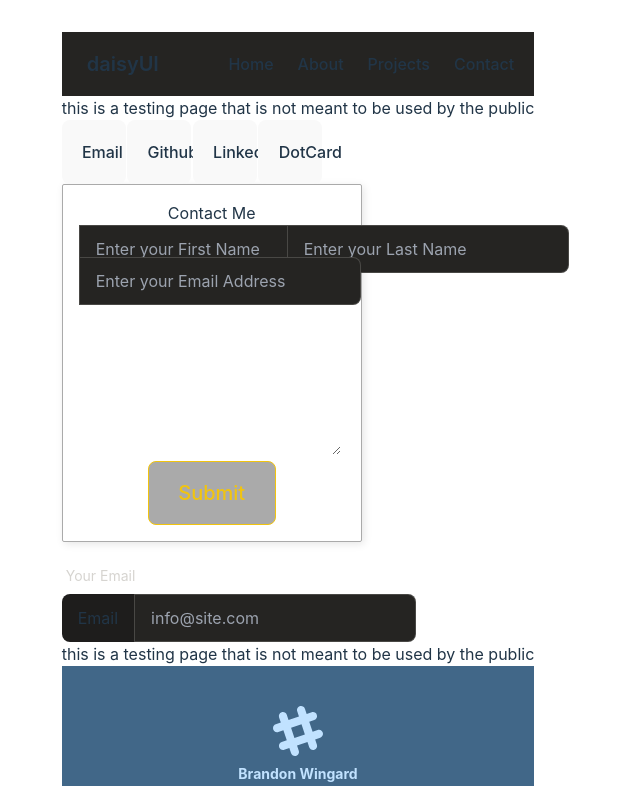
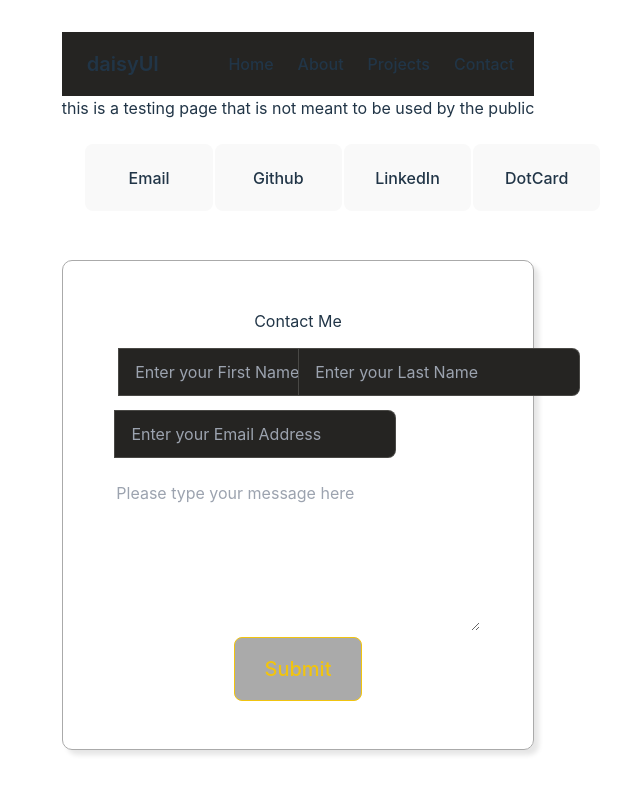
Before and after one commit to AegisSSC/Portfolio-Webstie, a Svelte app in the folder portfolio/: page / in a window 1280 px wide. Shown: the top 786 px of the page, without its empty margins (342-982 px from the left). Built offline with nearby package versions, Linux system fonts and the light colour scheme.

Commit message:
Adjusting Styles

```diff
--- a/portfolio/src/lib/Box.svelte
+++ b/portfolio/src/lib/Box.svelte
@@ -6,11 +6,11 @@
 <!-- !TODO Stylize -->
 <style>
 	.box {
-		width: 300px;
+		width: 100%;
 		border: 1px solid #aaa;
-		border-radius: 2px;
-		box-shadow: 2px 2px 8px rgba(0,0,0,0.1);
-		padding: 1em;
-		margin: 0 0 1em 0;
+		border-radius: 10px;
+		box-shadow: 5px 5px 5px rgba(0,0,0,0.1);
+		padding: 3em;
+		margin: 3em 0 3em 0;
 	}
 </style>
--- a/portfolio/src/lib/ContactForm.svelte
+++ b/portfolio/src/lib/ContactForm.svelte
@@ -8,10 +8,11 @@
 	import Box from './Box.svelte';
 import CustomButton from './CustomButton.svelte';
 </script>
+
 <Box>
 	<h2> Contact Me </h2>
 	<div class = "Info">
-		<div class="form-control">
+		<div class="form-control w-full">
 			<label class="input-group">
 			  <input bind:value={Fname} placeholder="Enter your First Name" class="input input-bordered" />
 			</label>
@@ -24,10 +25,11 @@ import CustomButton from './CustomButton.svelte';
 		  </div>
 
 	</div>
+
 	<div class = "Contact">
-		<div class="form-control">
+		<div class="flex form-control w-full">
 			<label class="input-group">
-			  <input bind:value={Email} placeholder="Enter your Email Address" class="input input-bordered" />
+			  <input bind:value={Email} placeholder="Enter your Email Address" class="input input-bordered min-w-max" />
 			</label>
 		  </div>
 	</div>
@@ -43,20 +45,19 @@ import CustomButton from './CustomButton.svelte';
 <style>
 	.Info {
 			display: grid;
+			padding: 2%;
+			margin: 2% 0 0 0;
 			grid-template-columns: repeat(2, 9em);
 			grid-template-rows: repeat(1, 2em);
-			grid-gap: 4em
+			grid-gap: 10%
 		}
+	.Contact {
+		display: grid;
+		padding: 1%;
+		margin: 5% 0 5% 0;
+		grid-template-columns: repeat(1, 12em);
+		grid-template-rows: repeat(1, 3em);
+		grid-gap: 10%
+	}
 
 </style>
-
-
-<div class="form-control">
-	<label class="label">
-	  <span class="label-text">Your Email</span>
-	</label>
-	<label class="input-group">
-	  <span>Email</span>
-	  <input type="text" placeholder="info@site.com" class="input input-bordered" />
-	</label>
-  </div>
--- a/portfolio/src/lib/ContactGrid.svelte
+++ b/portfolio/src/lib/ContactGrid.svelte
@@ -36,8 +36,10 @@
 <style>
 	.ContactGrid {
 		display: grid;
-		grid-template-columns: repeat(4, 4em);
-		grid-template-rows: repeat(1, 4em);
+		margin: 0 0 0 ;
+		padding: 5%;
+		grid-template-columns: repeat(4, 30%);
+		grid-template-rows: repeat(1, 150%);
 		grid-gap: 0.1em
 	}
 
--- a/portfolio/src/lib/Message.svelte
+++ b/portfolio/src/lib/Message.svelte
@@ -1,5 +1,5 @@
 <script>
-	let text = ` `;
+	let text = ``;
 </script>
 
 <textarea bind:value={text} placeholder="Please type your message here"></textarea>
--- a/portfolio/src/lib/NavBar.svelte
+++ b/portfolio/src/lib/NavBar.svelte
@@ -28,3 +28,8 @@
 			<a href={url} class="font-mediu px-3 py-2 text-slate-700 rounded-lg hover:bg-slate-100 hover:text-slate-900">{name}</a>
 		{/each}
 	</nav> -->
+
+	<style>
+
+
+	</style>
```
Also changed, not shown: portfolio/src/App.svelte (+2 -6 lines).
